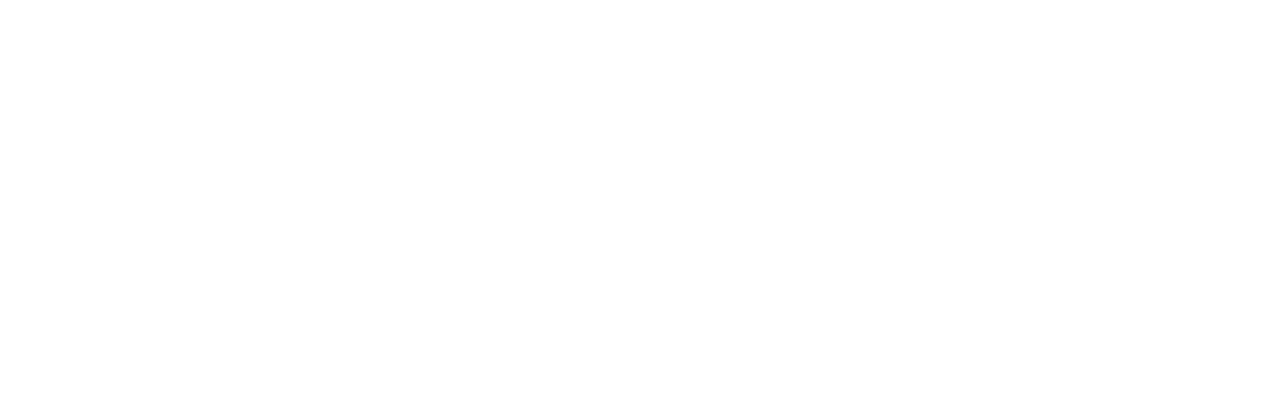
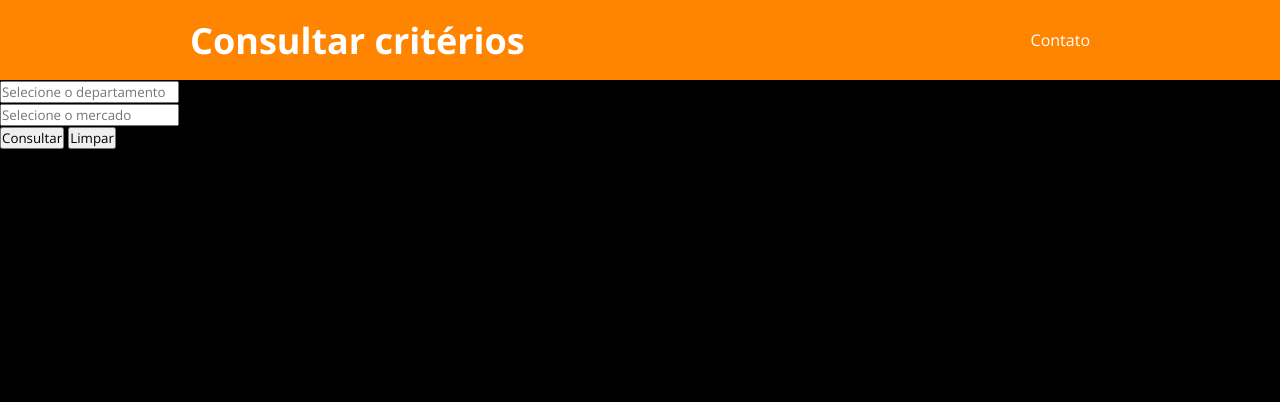
Before and after one commit to thiagorabaioli/api-criterio-minimo, a plain HTML site: page index.html in a window 1280 px wide. Drawn offline with nearby package versions, Linux system fonts and the light colour scheme.

Commit message:
fase 1 - Critérios mínimos consulta

```diff
--- /dev/null
+++ b/css/styles.css
@@ -0,0 +1,39 @@
+*{
+    box-sizing: border-box;
+    padding: 0;
+    margin : 0;
+    font-family: 'Open Sans';
+}
+
+
+html, body{
+    background-color: black;
+}
+.nav-container{
+    height: 80px;
+    background-color: #ff8400;
+    width : 100%;
+    padding: 0 20px;
+    display: flex;
+    align-items: center;
+}
+
+.nav-main{
+    width: 100%;
+    max-width: 900px;
+    margin: 0 auto;
+    display: flex;
+    align-items: center;
+    justify-content: space-between;
+    ;
+
+}
+.nav-main h1{
+    color: #fff;
+    font-size: 36px;;
+}
+
+.contact-link{
+    color: #fff;
+    cursor: pointer;
+}
--- a/index.html
+++ b/index.html
@@ -1,14 +1,73 @@
 <!DOCTYPE html>
 <html lang="en">
-<head>
-    <meta charset="UTF-8">
-    <meta name="viewport" content="width=device-width, initial-scale=1.0">
+  <head>
+    <meta charset="UTF-8" />
+    <meta name="viewport" content="width=device-width, initial-scale=1.0" />
     <title>Document</title>
-    <link rel="preconnect" href="https://fonts.googleapis.com">
-<link rel="preconnect" href="https://fonts.gstatic.com" crossorigin>
-<link href="https://fonts.googleapis.com/css2?family=Open+Sans:ital,wght@0,300..800;1,300..800&display=swap" rel="stylesheet">
-</head>
-<body>
+    <link rel="preconnect" href="https://fonts.googleapis.com" />
+    <link rel="preconnect" href="https://fonts.gstatic.com" crossorigin />
+    <link
+      href="https://fonts.googleapis.com/css2?family=Open+Sans:ital,wght@0,300..800;1,300..800&display=swap"
+      rel="stylesheet"
+    />
 
-</body>
+    <link rel="stylesheet" href="css/styles.css" />
+  </head>
+  <body>
+    <header class="nav-container">
+      <nav class="nav-main">
+        <h1>Consultar critérios</h1>
+        <div class="contact-link">Contato</div>
+      </nav>
+    </header>
+    <main>
+      <section id="form-section">
+        <form name="consultarCriterioMinimo">
+          <div>
+            <div>
+              <label for="departamento"></label>
+              <input
+                name="departamento"
+                id="departamento"
+                type="text"
+                placeholder="Selecione o departamento"
+              />
+            </div>
+            <div>
+              <label for="mercado"></label>
+              <input
+                name="mercado"
+                id="mercado"
+                type="text"
+                placeholder="Selecione o mercado"
+              />
+            </div>
+          </div>
+          <div>
+            <button type="submit">Consultar </button>
+            <button>Limpar</button>
+          </div>
+        </form>
+      </section>
+      <section id="list-section">
+        <div>
+          <h3>Critério PGC</h3>
+          <p>Nesta secção combatemos a quebra desconhecida do PGC</p>
+          <p>Data: 24/10/2025</p>
+        </div>
+        <div>
+          <h3>Critério PF</h3>
+          <p>Nesta secção combatemos a quebra desconhecida do PF</p>
+          <p>Data: 25/10/2025</p>
+        </div>
+        <div>
+          <h3>Critério Congelados</h3>
+          <p>Nesta secção combatemos a quebra desconhecida do Congelados</p>
+          <p>Data: 26/10/2025</p>
+        </div>
+      </section>
+    </main>
+
+    <h1>Test</h1>
+  </body>
 </html>
```
